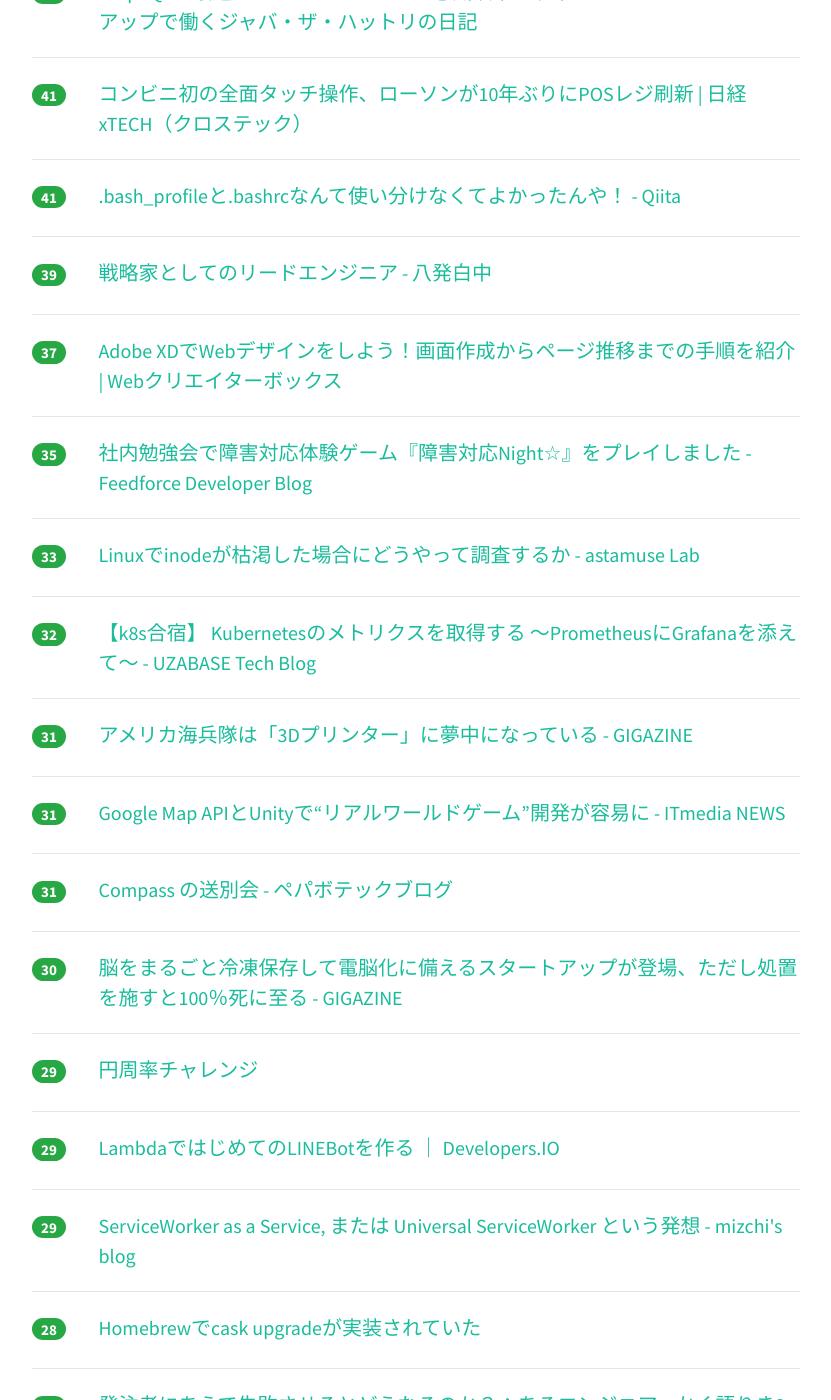
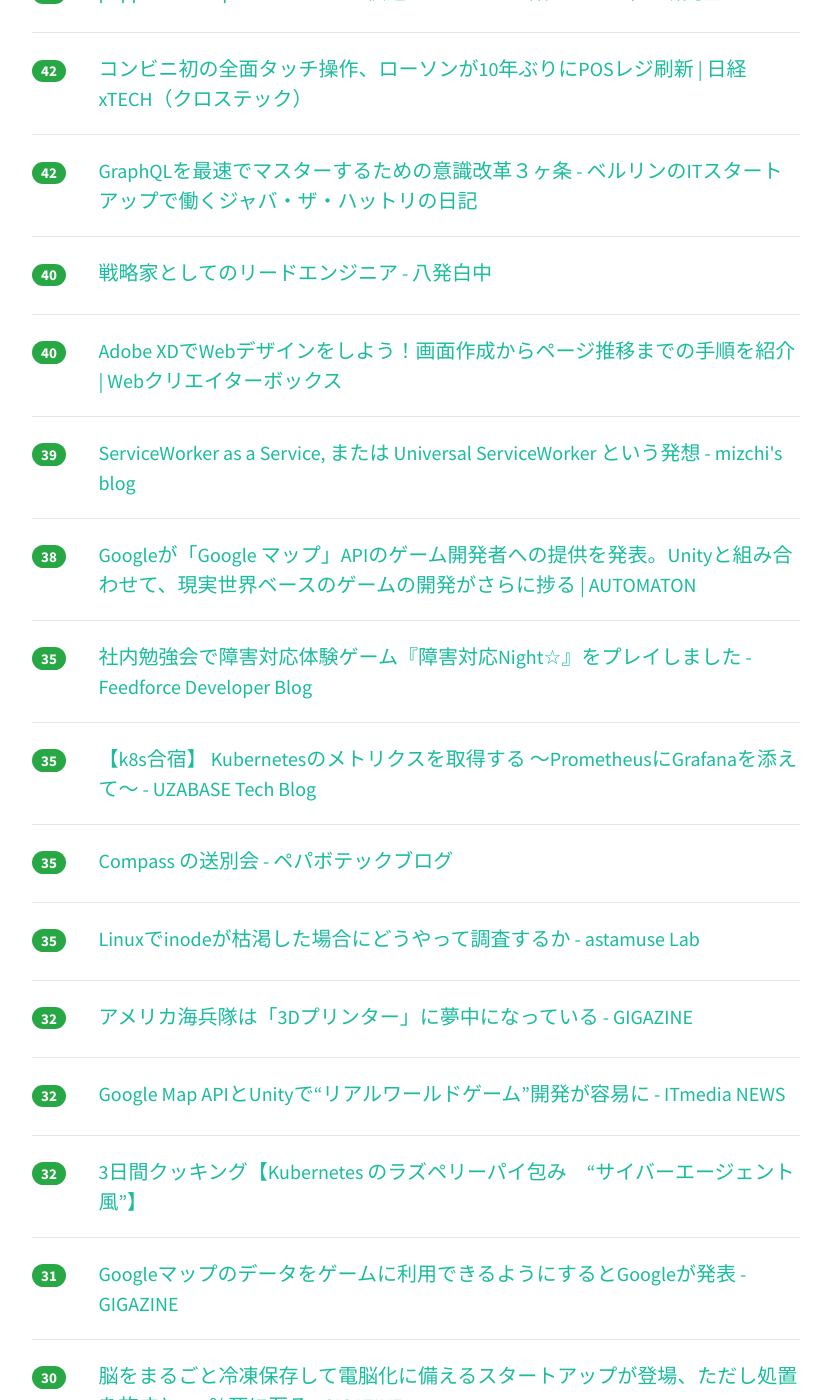
Before and after one commit to yatta47/hatena-matome-site, a Jekyll site: the page built from _posts/2018-03-15-hatena.md, in a window 1280 px wide and 1400 px high, scrolled down 1934 px. Shown: the whole window, without its empty margins (224-1055 px from the left). Built offline with Jekyll 4.4.1, drawn with Linux system fonts in a browser that asks for light colours; nearby versions of some CDN libraries; some of the changed text lies outside the part shown.

Commit message:
Updated 2018-03-15

```diff
--- a/_posts/2018-03-15-hatena.md
+++ b/_posts/2018-03-15-hatena.md
@@ -1,39 +1,44 @@
 ---
 layout: post
 title:  "2018-03-15 はてぶIT"
-date:   2018-03-15 19:02:51
+date:   2018-03-15 20:02:28
 tags: [it-hotentry]
 ---
-61 件のデータあり
+63 件のデータあり
 
 <hr><div class="row">
-<div class="col-1"><span class="badge badge-pill badge-success h2">707</span></div>
+<div class="col-1"><span class="badge badge-pill badge-success h2">768</span></div>
 <div class="col-11"><a href='https://kuranuki.sonicgarden.jp/2018/03/about-software.html' target='_blank'>プログラミング経験がない経営者のためのソフトウェア開発 11の事実 | Social Change!</a></div>
 </div>
 <hr>
 <div class="row">
-<div class="col-1"><span class="badge badge-pill badge-success h2">348</span></div>
+<div class="col-1"><span class="badge badge-pill badge-success h2">431</span></div>
+<div class="col-11"><a href='https://note.mu/begin_design/n/nf8368cc8fe50' target='_blank'>デザインの基本日記  「配色編」｜Design Beginner｜note</a></div>
+</div>
+<hr>
+<div class="row">
+<div class="col-1"><span class="badge badge-pill badge-success h2">367</span></div>
 <div class="col-11"><a href='http://www.yomiuri.co.jp/national/20180314-OYT1T50137.html' target='_blank'>産総研、ネット遮断１か月続く「恥ずかしい」 : 社会 : 読売新聞（YOMIURI ONLINE）</a></div>
 </div>
 <hr>
 <div class="row">
-<div class="col-1"><span class="badge badge-pill badge-success h2">321</span></div>
-<div class="col-11"><a href='https://note.mu/begin_design/n/nf8368cc8fe50' target='_blank'>デザインの基本日記  「配色編」｜Design Beginner｜note</a></div>
-</div>
-<hr>
-<div class="row">
-<div class="col-1"><span class="badge badge-pill badge-success h2">209</span></div>
+<div class="col-1"><span class="badge badge-pill badge-success h2">222</span></div>
 <div class="col-11"><a href='http://www.publickey1.jp/blog/18/awssdkgithub.html' target='_blank'>AWSの各種サービスやSDKのドキュメントがオープンソースとしてGitHubに公開。誰でもコントリビュートや再利用が可能に － Publickey</a></div>
 </div>
 <hr>
 <div class="row">
-<div class="col-1"><span class="badge badge-pill badge-success h2">200</span></div>
+<div class="col-1"><span class="badge badge-pill badge-success h2">211</span></div>
 <div class="col-11"><a href='http://www.publickey1.jp/blog/18/javascriptservice_workercdncloudflarecloudflare_workers.html' target='_blank'>JavaScriptのコードとService Workerをユーザーに近いCDNのエッジで実行可能。Cloudflareが「Cloudflare Workers」を提供開始 － Publickey</a></div>
 </div>
 <hr>
 <div class="row">
-<div class="col-1"><span class="badge badge-pill badge-success h2">168</span></div>
+<div class="col-1"><span class="badge badge-pill badge-success h2">169</span></div>
 <div class="col-11"><a href='https://dev.classmethod.jp/cloud/aws/2018-aws-re-entering-autoscaling/' target='_blank'>AWS再入門2018 Amazon EC2 Auto Scaling編 ｜ Developers.IO</a></div>
+</div>
+<hr>
+<div class="row">
+<div class="col-1"><span class="badge badge-pill badge-success h2">160</span></div>
+<div class="col-11"><a href='http://nlab.itmedia.co.jp/nl/articles/1803/15/news059.html' target='_blank'>Twitter、凍結されたアカウントに対し、どのツイートがどのルールに違反したのか具体的に連絡 - ねとらぼ</a></div>
 </div>
 <hr>
 <div class="row">
@@ -42,17 +47,12 @@ tags: [it-hotentry]
 </div>
 <hr>
 <div class="row">
-<div class="col-1"><span class="badge badge-pill badge-success h2">147</span></div>
-<div class="col-11"><a href='http://nlab.itmedia.co.jp/nl/articles/1803/15/news059.html' target='_blank'>Twitter、凍結されたアカウントに対し、どのツイートがどのルールに違反したのか具体的に連絡 - ねとらぼ</a></div>
-</div>
-<hr>
-<div class="row">
 <div class="col-1"><span class="badge badge-pill badge-success h2">99</span></div>
 <div class="col-11"><a href='https://pc.watch.impress.co.jp/docs/news/1111558.html' target='_blank'>IEEE 802.11acやGbEをサポートした「Raspberry Pi 3 Model B+」、35ドル ～SoC改良により高負荷継続時の性能も向上 - PC Watch</a></div>
 </div>
 <hr>
 <div class="row">
-<div class="col-1"><span class="badge badge-pill badge-success h2">85</span></div>
+<div class="col-1"><span class="badge badge-pill badge-success h2">93</span></div>
 <div class="col-11"><a href='https://medium.com/@ichiroshoda/af451552192a' target='_blank'>TechBlog運用の難しさとHERPでの考えについて（TechHub公開に寄せて） – Ichiro Shoda – Medium</a></div>
 </div>
 <hr>
@@ -62,33 +62,43 @@ tags: [it-hotentry]
 </div>
 <hr>
 <div class="row">
-<div class="col-1"><span class="badge badge-pill badge-success h2">66</span></div>
+<div class="col-1"><span class="badge badge-pill badge-success h2">67</span></div>
 <div class="col-11"><a href='https://www.kairos.com/blog/php-to-go-how-we-boosted-api-performance-by-8x' target='_blank'>Switching from PHP to Go: A Development Case Study</a></div>
 </div>
 <hr>
 <div class="row">
-<div class="col-1"><span class="badge badge-pill badge-success h2">60</span></div>
+<div class="col-1"><span class="badge badge-pill badge-success h2">65</span></div>
+<div class="col-11"><a href='https://ledge.ai/openpose/' target='_blank'>深層学習で人のポーズを解析する「OpenPose」試してみたら凄かった。スポーツやヘルスケアなど、活用シーンは無限大 | Ledge.ai（レッジエーアイ）</a></div>
+</div>
+<hr>
+<div class="row">
+<div class="col-1"><span class="badge badge-pill badge-success h2">64</span></div>
 <div class="col-11"><a href='https://developers.google.com/maps/gaming/' target='_blank'>Google Maps APIs  |  Google Developers</a></div>
 </div>
 <hr>
 <div class="row">
-<div class="col-1"><span class="badge badge-pill badge-success h2">56</span></div>
-<div class="col-11"><a href='https://ledge.ai/openpose/' target='_blank'>深層学習で人のポーズを解析する「OpenPose」試してみたら凄かった。スポーツやヘルスケアなど、活用シーンは無限大 | Ledge.ai（レッジエーアイ）</a></div>
+<div class="col-1"><span class="badge badge-pill badge-success h2">47</span></div>
+<div class="col-11"><a href='https://developer.smartnews.com/blog/2018/03/coupon-channel-released/' target='_blank'>クーポンチャンネルのリリースに寄せて - SmartNews Engineering Blog</a></div>
 </div>
 <hr>
 <div class="row">
-<div class="col-1"><span class="badge badge-pill badge-success h2">44</span></div>
+<div class="col-1"><span class="badge badge-pill badge-success h2">45</span></div>
+<div class="col-11"><a href='https://qiita.com/dark-space/items/cf25001f89c41341a9fd' target='_blank'>.bash_profileと.bashrcなんて使い分けなくてよかったんや！ - Qiita</a></div>
+</div>
+<hr>
+<div class="row">
+<div class="col-1"><span class="badge badge-pill badge-success h2">45</span></div>
 <div class="col-11"><a href='http://techblog.lclco.com/entry/2018/03/15/083000' target='_blank'>GASでラクをする技術（Gmail・Google Calendar・RSS編） - LCL Engineers' Blog</a></div>
 </div>
 <hr>
 <div class="row">
-<div class="col-1"><span class="badge badge-pill badge-success h2">44</span></div>
-<div class="col-11"><a href='https://developer.smartnews.com/blog/2018/03/coupon-channel-released/' target='_blank'>クーポンチャンネルのリリースに寄せて - SmartNews Engineering Blog</a></div>
+<div class="col-1"><span class="badge badge-pill badge-success h2">43</span></div>
+<div class="col-11"><a href='http://jinjor-labo.hatenablog.com/entry/2018/03/14/191343' target='_blank'>puppeteer + express + mocha で快適 TDD している話 - ジンジャー研究室</a></div>
 </div>
 <hr>
 <div class="row">
 <div class="col-1"><span class="badge badge-pill badge-success h2">42</span></div>
-<div class="col-11"><a href='http://jinjor-labo.hatenablog.com/entry/2018/03/14/191343' target='_blank'>puppeteer + express + mocha で快適 TDD している話 - ジンジャー研究室</a></div>
+<div class="col-11"><a href='http://tech.nikkeibp.co.jp/atcl/nxt/column/18/00193/030900003/' target='_blank'>コンビニ初の全面タッチ操作、ローソンが10年ぶりにPOSレジ刷新 | 日経 xTECH（クロステック）</a></div>
 </div>
 <hr>
 <div class="row">
@@ -97,23 +107,23 @@ tags: [it-hotentry]
 </div>
 <hr>
 <div class="row">
-<div class="col-1"><span class="badge badge-pill badge-success h2">41</span></div>
-<div class="col-11"><a href='http://tech.nikkeibp.co.jp/atcl/nxt/column/18/00193/030900003/' target='_blank'>コンビニ初の全面タッチ操作、ローソンが10年ぶりにPOSレジ刷新 | 日経 xTECH（クロステック）</a></div>
+<div class="col-1"><span class="badge badge-pill badge-success h2">40</span></div>
+<div class="col-11"><a href='http://blog.8arrow.org/entry/2018/03/14/225249' target='_blank'>戦略家としてのリードエンジニア - 八発白中</a></div>
 </div>
 <hr>
 <div class="row">
-<div class="col-1"><span class="badge badge-pill badge-success h2">41</span></div>
-<div class="col-11"><a href='https://qiita.com/dark-space/items/cf25001f89c41341a9fd' target='_blank'>.bash_profileと.bashrcなんて使い分けなくてよかったんや！ - Qiita</a></div>
+<div class="col-1"><span class="badge badge-pill badge-success h2">40</span></div>
+<div class="col-11"><a href='https://www.webcreatorbox.com/inspiration/adobe-xd-steps' target='_blank'>Adobe XDでWebデザインをしよう！画面作成からページ推移までの手順を紹介 | Webクリエイターボックス</a></div>
 </div>
 <hr>
 <div class="row">
 <div class="col-1"><span class="badge badge-pill badge-success h2">39</span></div>
-<div class="col-11"><a href='http://blog.8arrow.org/entry/2018/03/14/225249' target='_blank'>戦略家としてのリードエンジニア - 八発白中</a></div>
+<div class="col-11"><a href='http://mizchi.hatenablog.com/entry/2018/03/15/155637' target='_blank'>ServiceWorker as a Service, または Universal ServiceWorker という発想 - mizchi's blog</a></div>
 </div>
 <hr>
 <div class="row">
-<div class="col-1"><span class="badge badge-pill badge-success h2">37</span></div>
-<div class="col-11"><a href='https://www.webcreatorbox.com/inspiration/adobe-xd-steps' target='_blank'>Adobe XDでWebデザインをしよう！画面作成からページ推移までの手順を紹介 | Webクリエイターボックス</a></div>
+<div class="col-1"><span class="badge badge-pill badge-success h2">38</span></div>
+<div class="col-11"><a href='http://jp.automaton.am/articles/newsjp/20180315-64499/' target='_blank'>Googleが「Google マップ」APIのゲーム開発者への提供を発表。Unityと組み合わせて、現実世界ベースのゲームの開発がさらに捗る | AUTOMATON</a></div>
 </div>
 <hr>
 <div class="row">
@@ -122,28 +132,38 @@ tags: [it-hotentry]
 </div>
 <hr>
 <div class="row">
-<div class="col-1"><span class="badge badge-pill badge-success h2">33</span></div>
+<div class="col-1"><span class="badge badge-pill badge-success h2">35</span></div>
+<div class="col-11"><a href='http://tech.uzabase.com/entry/2018/03/14/200512' target='_blank'>【k8s合宿】 Kubernetesのメトリクスを取得する 〜PrometheusにGrafanaを添えて〜 - UZABASE Tech Blog</a></div>
+</div>
+<hr>
+<div class="row">
+<div class="col-1"><span class="badge badge-pill badge-success h2">35</span></div>
+<div class="col-11"><a href='https://tech.pepabo.com/2018/03/15/bye-bye-compass/' target='_blank'>Compass の送別会 - ペパボテックブログ</a></div>
+</div>
+<hr>
+<div class="row">
+<div class="col-1"><span class="badge badge-pill badge-success h2">35</span></div>
 <div class="col-11"><a href='http://lab.astamuse.co.jp/entry/2018/03/15/114500' target='_blank'>Linuxでinodeが枯渇した場合にどうやって調査するか - astamuse Lab</a></div>
 </div>
 <hr>
 <div class="row">
 <div class="col-1"><span class="badge badge-pill badge-success h2">32</span></div>
-<div class="col-11"><a href='http://tech.uzabase.com/entry/2018/03/14/200512' target='_blank'>【k8s合宿】 Kubernetesのメトリクスを取得する 〜PrometheusにGrafanaを添えて〜 - UZABASE Tech Blog</a></div>
+<div class="col-11"><a href='https://gigazine.net/news/20180315-marines-love-3d-printing/' target='_blank'>アメリカ海兵隊は「3Dプリンター」に夢中になっている - GIGAZINE</a></div>
+</div>
+<hr>
+<div class="row">
+<div class="col-1"><span class="badge badge-pill badge-success h2">32</span></div>
+<div class="col-11"><a href='http://www.itmedia.co.jp/news/articles/1803/15/news061.html' target='_blank'>Google Map APIとUnityで“リアルワールドゲーム”開発が容易に - ITmedia NEWS</a></div>
+</div>
+<hr>
+<div class="row">
+<div class="col-1"><span class="badge badge-pill badge-success h2">32</span></div>
+<div class="col-11"><a href='https://developers.cyberagent.co.jp/blog/archives/14721/' target='_blank'>3日間クッキング【Kubernetes のラズペリーパイ包み　“サイバーエージェント風”】</a></div>
 </div>
 <hr>
 <div class="row">
 <div class="col-1"><span class="badge badge-pill badge-success h2">31</span></div>
-<div class="col-11"><a href='https://gigazine.net/news/20180315-marines-love-3d-printing/' target='_blank'>アメリカ海兵隊は「3Dプリンター」に夢中になっている - GIGAZINE</a></div>
-</div>
-<hr>
-<div class="row">
-<div class="col-1"><span class="badge badge-pill badge-success h2">31</span></div>
-<div class="col-11"><a href='http://www.itmedia.co.jp/news/articles/1803/15/news061.html' target='_blank'>Google Map APIとUnityで“リアルワールドゲーム”開発が容易に - ITmedia NEWS</a></div>
-</div>
-<hr>
-<div class="row">
-<div class="col-1"><span class="badge badge-pill badge-success h2">31</span></div>
-<div class="col-11"><a href='https://tech.pepabo.com/2018/03/15/bye-bye-compass/' target='_blank'>Compass の送別会 - ペパボテックブログ</a></div>
+<div class="col-11"><a href='https://gigazine.net/news/20180315-google-maps-gaming/' target='_blank'>Googleマップのデータをゲームに利用できるようにするとGoogleが発表 - GIGAZINE</a></div>
 </div>
 <hr>
 <div class="row">
@@ -152,18 +172,18 @@ tags: [it-hotentry]
 </div>
 <hr>
 <div class="row">
-<div class="col-1"><span class="badge badge-pill badge-success h2">29</span></div>
-<div class="col-11"><a href='http://altarf0183.os1001.coreserver.jp/pi/' target='_blank'>円周率チャレンジ</a></div>
+<div class="col-1"><span class="badge badge-pill badge-success h2">30</span></div>
+<div class="col-11"><a href='https://dev.classmethod.jp/etc/lambda-line-bot-tutorial/' target='_blank'>LambdaではじめてのLINEBotを作る ｜ Developers.IO</a></div>
+</div>
+<hr>
+<div class="row">
+<div class="col-1"><span class="badge badge-pill badge-success h2">30</span></div>
+<div class="col-11"><a href='https://youkoseki.tumblr.com/post/171881560765/engagement' target='_blank'>エンゲージメントという言葉をやめたい | 辺境社会研究室</a></div>
 </div>
 <hr>
 <div class="row">
 <div class="col-1"><span class="badge badge-pill badge-success h2">29</span></div>
-<div class="col-11"><a href='https://dev.classmethod.jp/etc/lambda-line-bot-tutorial/' target='_blank'>LambdaではじめてのLINEBotを作る ｜ Developers.IO</a></div>
-</div>
-<hr>
-<div class="row">
-<div class="col-1"><span class="badge badge-pill badge-success h2">29</span></div>
-<div class="col-11"><a href='http://mizchi.hatenablog.com/entry/2018/03/15/155637' target='_blank'>ServiceWorker as a Service, または Universal ServiceWorker という発想 - mizchi's blog</a></div>
+<div class="col-11"><a href='http://altarf0183.os1001.coreserver.jp/pi/' target='_blank'>円周率チャレンジ</a></div>
 </div>
 <hr>
 <div class="row">
@@ -177,28 +197,28 @@ tags: [it-hotentry]
 </div>
 <hr>
 <div class="row">
-<div class="col-1"><span class="badge badge-pill badge-success h2">28</span></div>
-<div class="col-11"><a href='https://youkoseki.tumblr.com/post/171881560765/engagement' target='_blank'>エンゲージメントという言葉をやめたい | 辺境社会研究室</a></div>
+<div class="col-1"><span class="badge badge-pill badge-success h2">27</span></div>
+<div class="col-11"><a href='https://soudai.hatenablog.com/entry/overseas_trip' target='_blank'>初めて単独で海外旅行に行くときの知見を集めた - そーだいなるらくがき帳</a></div>
 </div>
 <hr>
 <div class="row">
-<div class="col-1"><span class="badge badge-pill badge-success h2">28</span></div>
-<div class="col-11"><a href='http://jp.automaton.am/articles/newsjp/20180315-64499/' target='_blank'>Googleが「Google マップ」APIのゲーム開発者への提供を発表。Unityと組み合わせて、現実世界ベースのゲームの開発がさらに捗る | AUTOMATON</a></div>
-</div>
-<hr>
-<div class="row">
-<div class="col-1"><span class="badge badge-pill badge-success h2">27</span></div>
+<div class="col-1"><span class="badge badge-pill badge-success h2">26</span></div>
 <div class="col-11"><a href='https://hacks.mozilla.org/2018/03/making-webassembly-better-for-rust-for-all-languages/' target='_blank'>Making WebAssembly better for Rust & for all languages – Mozilla Hacks – the Web developer blog</a></div>
 </div>
 <hr>
 <div class="row">
 <div class="col-1"><span class="badge badge-pill badge-success h2">26</span></div>
-<div class="col-11"><a href='https://qiita.com/uichi/items/e4fcfca0257fd08376d2' target='_blank'>Githubに先に登録されていたユーザー名を譲ってもらった話 - Qiita</a></div>
+<div class="col-11"><a href='https://internet.watch.impress.co.jp/docs/news/1111611.html' target='_blank'>Chrome拡張機能「1Password X」が日本語に対応、AgileBitsが新バージョンをリリース - INTERNET Watch</a></div>
 </div>
 <hr>
 <div class="row">
 <div class="col-1"><span class="badge badge-pill badge-success h2">26</span></div>
-<div class="col-11"><a href='https://developers.cyberagent.co.jp/blog/archives/14721/' target='_blank'>3日間クッキング【Kubernetes のラズペリーパイ包み　“サイバーエージェント風”】</a></div>
+<div class="col-11"><a href='https://kemono-friends-count.goodroid.co.jp/' target='_blank'>けもフレ</a></div>
+</div>
+<hr>
+<div class="row">
+<div class="col-1"><span class="badge badge-pill badge-success h2">26</span></div>
+<div class="col-11"><a href='https://qiita.com/uichi/items/e4fcfca0257fd08376d2' target='_blank'>Githubに先に登録されていたユーザー名を譲ってもらった話 - Qiita</a></div>
 </div>
 <hr>
 <div class="row">
@@ -208,31 +228,21 @@ tags: [it-hotentry]
 <hr>
 <div class="row">
 <div class="col-1"><span class="badge badge-pill badge-success h2">25</span></div>
+<div class="col-11"><a href='https://www.gizmodo.jp/2018/03/3d-print-house-24hrs.html' target='_blank'>3Dプリンターで作る、24時間で建つお家。お値段100万円ほど、コストもセンスも良さげ | ギズモード・ジャパン</a></div>
+</div>
+<hr>
+<div class="row">
+<div class="col-1"><span class="badge badge-pill badge-success h2">25</span></div>
 <div class="col-11"><a href='https://simchange.jp/mineo-vs-iijmio/' target='_blank'>家族でお得なIIJmio（みおふぉん）VS シェアでお得なmineo（マイネオ）【SIM比較】</a></div>
 </div>
 <hr>
 <div class="row">
 <div class="col-1"><span class="badge badge-pill badge-success h2">25</span></div>
-<div class="col-11"><a href='https://internet.watch.impress.co.jp/docs/news/1111611.html' target='_blank'>Chrome拡張機能「1Password X」が日本語に対応、AgileBitsが新バージョンをリリース - INTERNET Watch</a></div>
+<div class="col-11"><a href='http://figureheads.jp/article.php?no=865' target='_blank'>【重要】サービス終了に関するご案内 | フィギュアヘッズ - Figureheads | SQUARE ENIX</a></div>
 </div>
 <hr>
 <div class="row">
 <div class="col-1"><span class="badge badge-pill badge-success h2">24</span></div>
-<div class="col-11"><a href='https://www.gizmodo.jp/2018/03/3d-print-house-24hrs.html' target='_blank'>3Dプリンターで作る、24時間で建つお家。お値段100万円ほど、コストもセンスも良さげ | ギズモード・ジャパン</a></div>
-</div>
-<hr>
-<div class="row">
-<div class="col-1"><span class="badge badge-pill badge-success h2">24</span></div>
-<div class="col-11"><a href='https://soudai.hatenablog.com/entry/overseas_trip' target='_blank'>初めて単独で海外旅行に行くときの知見を集めた - そーだいなるらくがき帳</a></div>
-</div>
-<hr>
-<div class="row">
-<div class="col-1"><span class="badge badge-pill badge-success h2">24</span></div>
-<div class="col-11"><a href='http://figureheads.jp/article.php?no=865' target='_blank'>【重要】サービス終了に関するご案内 | フィギュアヘッズ - Figureheads | SQUARE ENIX</a></div>
-</div>
-<hr>
-<div class="row">
-<div class="col-1"><span class="badge badge-pill badge-success h2">23</span></div>
 <div class="col-11"><a href='https://japan.zdnet.com/article/35116104/' target='_blank'>日立、138億年かけても解読できない暗号通信技術を開発 - ZDNet Japan</a></div>
 </div>
 <hr>
@@ -247,7 +257,7 @@ tags: [it-hotentry]
 </div>
 <hr>
 <div class="row">
-<div class="col-1"><span class="badge badge-pill badge-success h2">22</span></div>
+<div class="col-1"><span class="badge badge-pill badge-success h2">23</span></div>
 <div class="col-11"><a href='http://www.itmedia.co.jp/news/articles/1803/15/news069.html' target='_blank'>Nintendo Laboの「Toy-Conガレージ」は“まるでプログラミング”だった - ITmedia NEWS</a></div>
 </div>
 <hr>
@@ -268,12 +278,17 @@ tags: [it-hotentry]
 <hr>
 <div class="row">
 <div class="col-1"><span class="badge badge-pill badge-success h2">21</span></div>
-<div class="col-11"><a href='https://kemono-friends-count.goodroid.co.jp/' target='_blank'>けもフレ</a></div>
+<div class="col-11"><a href='https://togetter.com/li/1208847' target='_blank'>【ネタ】 #創作マナー 「目上の人とタクシーに乗るときICカードで支払うのは失礼」「IPアドレスは役職順に昇順に割り当てる」 - Togetter</a></div>
 </div>
 <hr>
 <div class="row">
 <div class="col-1"><span class="badge badge-pill badge-success h2">20</span></div>
 <div class="col-11"><a href='https://japanese.engadget.com/2018/03/14/fitbit-pebble-versa-2-4/' target='_blank'>Fitbit、Pebble似の新スマートウォッチVersa発表。約2万円で4月発売 - Engadget 日本版</a></div>
+</div>
+<hr>
+<div class="row">
+<div class="col-1"><span class="badge badge-pill badge-success h2">20</span></div>
+<div class="col-11"><a href='http://www.moguravr.com/aeon-glee-vr/' target='_blank'>イオンとグリーが子供向けVRゲーム開発、日中300店舗で稼働開始 | Mogura VR - 国内外のVR/AR/MR最新情報</a></div>
 </div>
 <hr>
 <div class="row">
@@ -302,11 +317,6 @@ tags: [it-hotentry]
 </div>
 <hr>
 <div class="row">
-<div class="col-1"><span class="badge badge-pill badge-success h2">16</span></div>
-<div class="col-11"><a href='https://togetter.com/li/1208847' target='_blank'>【ネタ】 #創作マナー 「目上の人とタクシーに乗るときICカードで支払うのは失礼」「IPアドレスは役職順に昇順に割り当てる」 - Togetter</a></div>
-</div>
-<hr>
-<div class="row">
 <div class="col-1"><span class="badge badge-pill badge-success h2">14</span></div>
 <div class="col-11"><a href='https://anond.hatelabo.jp/20180314202814' target='_blank'>エロいコメントだけするアカウントほしい</a></div>
 </div>
```
